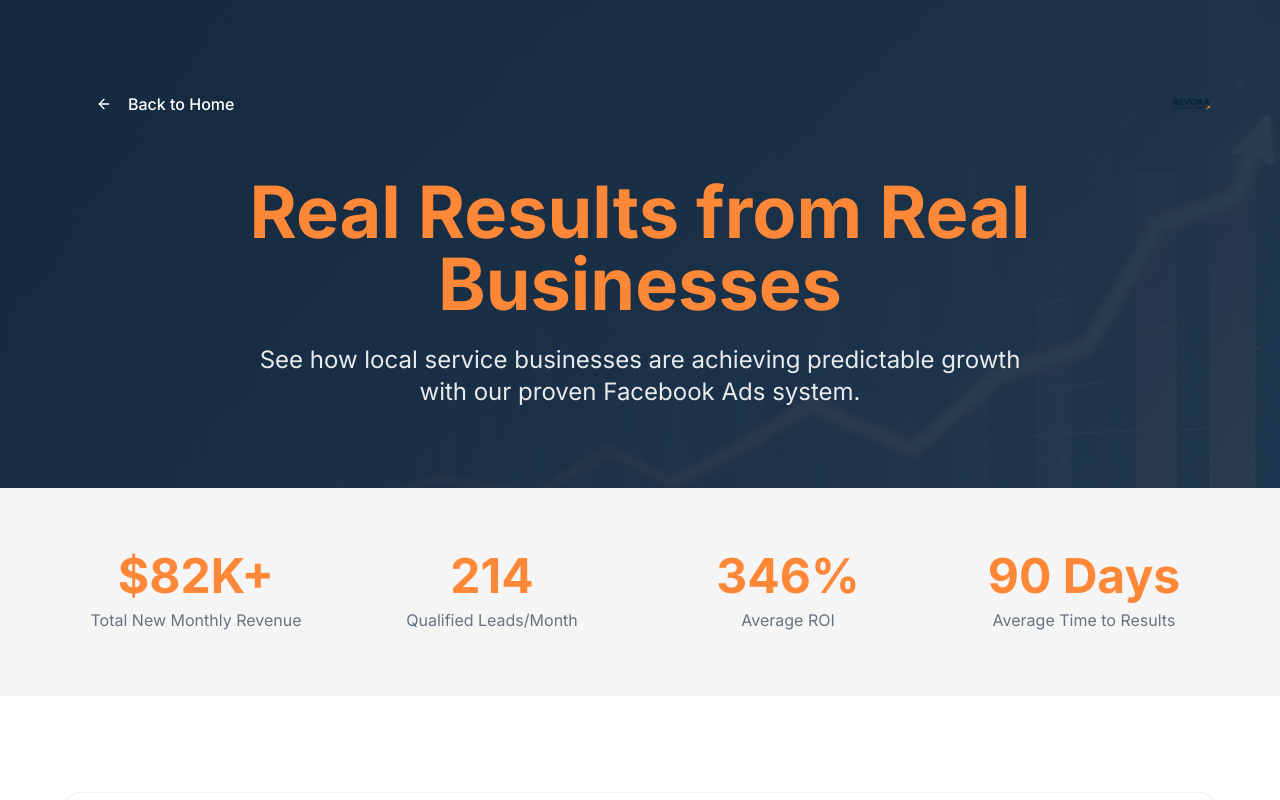
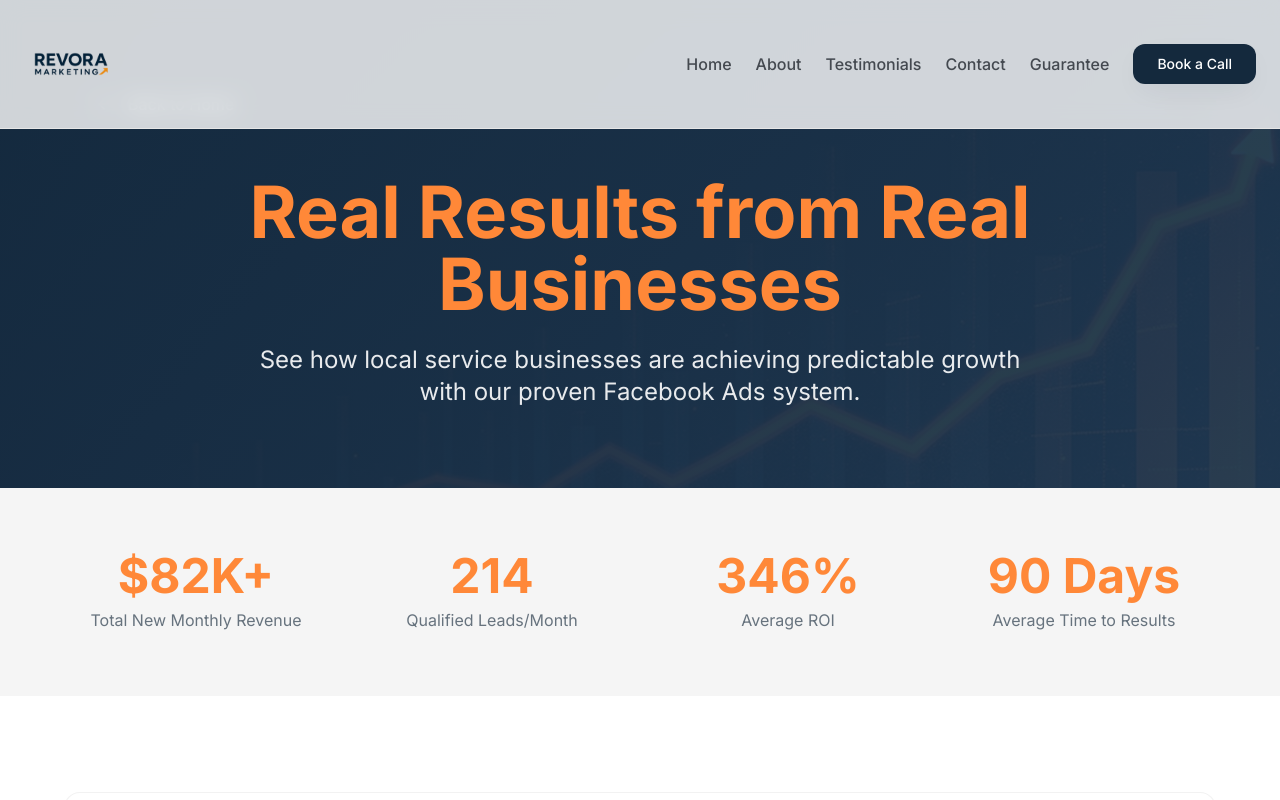
Before and after one commit to garretireland/revora-marketing-showcase-860fe100, a React (Vite) app: page /case-studies in a window 1280 px wide. Shown: the top 800 px of the page. Built offline with nearby package versions, Linux system fonts and the light colour scheme; the HTML template or start-up script is replaced by a standard one.

Commit message:
Add header to all pages
Add the Header component to the About, Case Studies, Contact, and Guarantee pages to ensure consistent navigation across the site.

```diff
--- a/src/pages/About.tsx
+++ b/src/pages/About.tsx
@@ -1,6 +1,7 @@
 import { Button } from "@/components/ui/button";
 import { ArrowLeft, Target, Users, TrendingUp, Award } from "lucide-react";
 import { Link } from "react-router-dom";
+import Header from "@/components/Header";
 import Footer from "@/components/Footer";
 import revoraLogo from "@/assets/revora-logo.png";
 import heroBackground from "@/assets/hero-bg.jpg";
@@ -8,6 +9,7 @@ import heroBackground from "@/assets/hero-bg.jpg";
 const About = () => {
   return (
     <div className="min-h-screen">
+      <Header />
       {/* Hero Section */}
       <section className="relative min-h-[60vh] flex items-center justify-center overflow-hidden">
         <div className="absolute inset-0 z-0">
--- a/src/pages/CaseStudies.tsx
+++ b/src/pages/CaseStudies.tsx
@@ -1,6 +1,7 @@
 import { Button } from "@/components/ui/button";
 import { ArrowLeft, TrendingUp, Users, DollarSign, Star } from "lucide-react";
 import { Link } from "react-router-dom";
+import Header from "@/components/Header";
 import Footer from "@/components/Footer";
 import revoraLogo from "@/assets/revora-logo.png";
 import heroBackground from "@/assets/hero-bg.jpg";
@@ -71,6 +72,7 @@ const caseStudies = [
 const CaseStudies = () => {
   return (
     <div className="min-h-screen">
+      <Header />
       {/* Hero Section */}
       <section className="relative min-h-[60vh] flex items-center justify-center overflow-hidden">
         <div className="absolute inset-0 z-0">
--- a/src/pages/Contact.tsx
+++ b/src/pages/Contact.tsx
@@ -1,6 +1,7 @@
 import { Button } from "@/components/ui/button";
 import { ArrowLeft, Mail, Phone, MapPin, Calendar } from "lucide-react";
 import { Link } from "react-router-dom";
+import Header from "@/components/Header";
 import Footer from "@/components/Footer";
 import revoraLogo from "@/assets/revora-logo.png";
 import heroBackground from "@/assets/hero-bg.jpg";
@@ -8,6 +9,7 @@ import heroBackground from "@/assets/hero-bg.jpg";
 const Contact = () => {
   return (
     <div className="min-h-screen">
+      <Header />
       {/* Hero Section */}
       <section className="relative min-h-[60vh] flex items-center justify-center overflow-hidden">
         <div className="absolute inset-0 z-0">
--- a/src/pages/Guarantee.tsx
+++ b/src/pages/Guarantee.tsx
@@ -1,6 +1,7 @@
 import { Button } from "@/components/ui/button";
 import { ArrowRight, ArrowLeft, Star, HandCoins, Lock, BarChart3, Calendar, Shield } from "lucide-react";
 import { Link } from "react-router-dom";
+import Header from "@/components/Header";
 import Footer from "@/components/Footer";
 import revoraLogo from "@/assets/revora-logo.png";
 import heroBackground from "@/assets/hero-bg.jpg";
@@ -8,6 +9,7 @@ import heroBackground from "@/assets/hero-bg.jpg";
 const Guarantee = () => {
   return (
     <div className="min-h-screen">
+      <Header />
       {/* Hero Section */}
       <section className="relative min-h-screen flex items-center justify-center overflow-hidden">
         {/* Background with overlay */}
```
